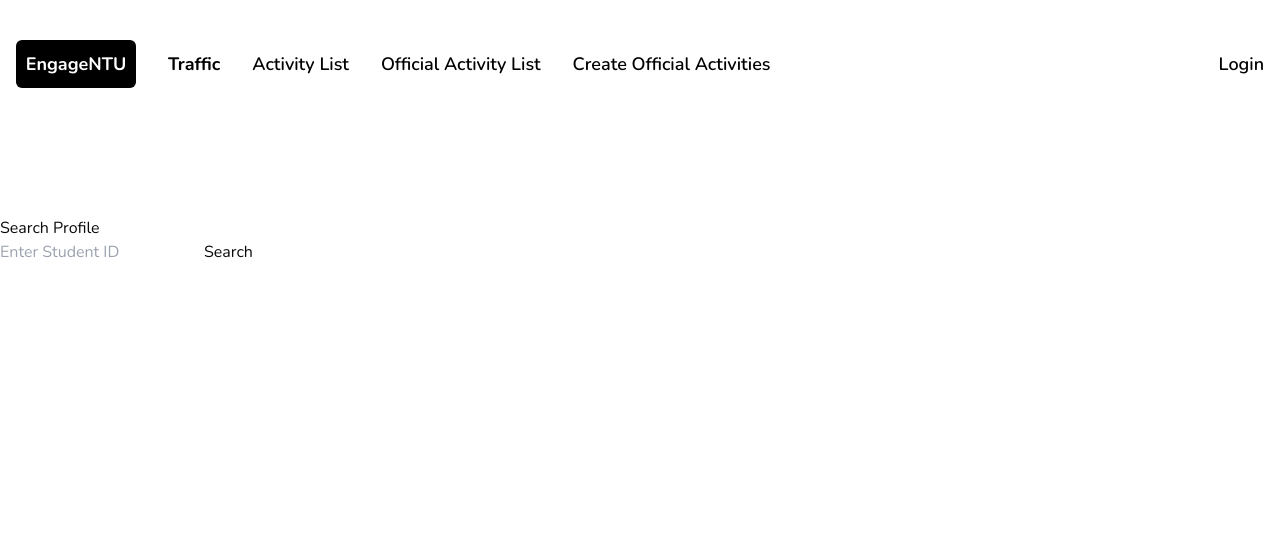
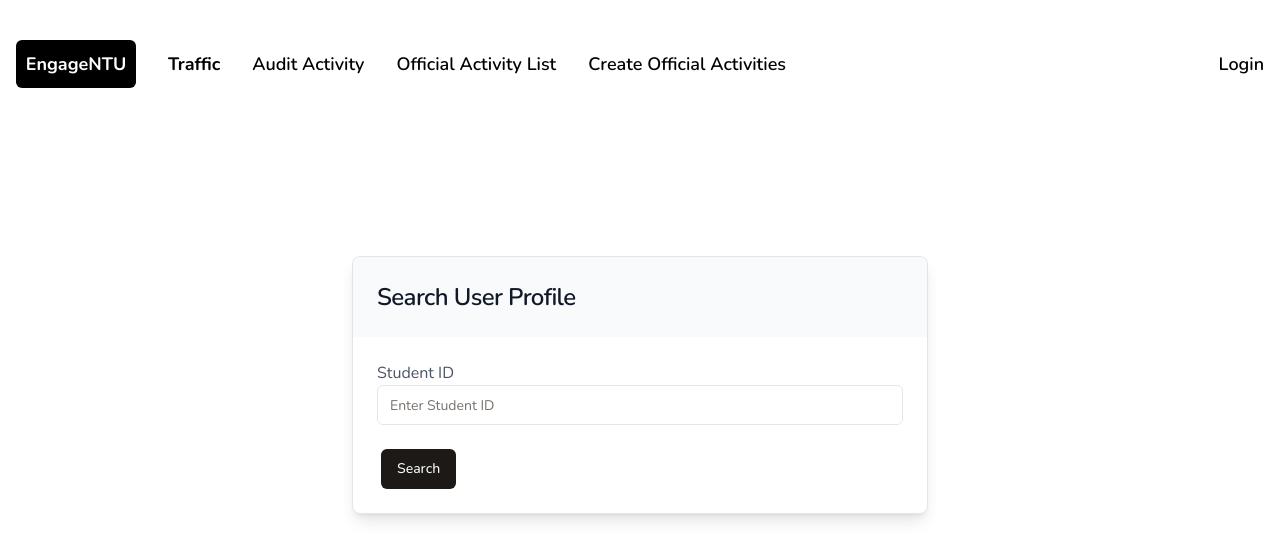
Before and after one commit to hhhh1300/cnlab_final_project, a Next.js app in the folder frontend/: page /admin/profile in a window 1280 px wide. Shown: the top 560 px of the page. Built offline with nearby package versions, Linux system fonts and the light colour scheme.

Commit message:
fix admin ui

```diff
--- a/frontend/src/app/admin/audit_activity/page.tsx
+++ b/frontend/src/app/admin/activity/manage/page.tsx
@@ -3,7 +3,16 @@
 
 import { useState } from "react";
 import eventsData, { Event } from "./data";
-
+import {
+  Card,
+  CardContent,
+  CardDescription,
+  CardFooter,
+  CardHeader,
+  CardTitle,
+} from '@/components/ui/card';
+import { Button } from '@/components/ui/button';
+import { Input } from '@/components/ui/input';
 // import useActivity from '@/hooks/useActivity';
 import type { ActivityData } from '@/lib/shared_types';
 
@@ -20,21 +29,30 @@ const AuditActivity = () => {
 
   return (
     <div>
-      <h1>Event Review</h1>
       <ul>
         {events.map((event) => (
-          <li key={event.id} style={{ marginBottom: "20px" }}>
+          <Card className="w-screen max-w-xl mx-auto mt-10 shadow-lg rounded-lg overflow-hidden flex flex-col">
+            <CardHeader className="bg-gray-50 p-6">
+              <CardTitle className="text-2xl font-semibold text-gray-900">
+                {event.content}
+              </CardTitle>
+            </CardHeader>
+            <CardContent className="bg-white p-6 space-y-6">
             <p><strong>Organizer:</strong> {event.organizer}</p>
             <p><strong>Time:</strong> {event.time}</p>
             <p><strong>Content:</strong> {event.content}</p>
             <p><strong>Status:</strong> {event.status}</p>
+            </CardContent>
+            <CardFooter>
             {event.status === "pending" && (
               <div>
-                <button onClick={() => handleApprove(event.id)}>Approve</button>
-                <button onClick={() => handleReject(event.id)} style={{ marginLeft: "10px" }}>Reject</button>
+                <Button onClick={() => handleApprove(event.id)}>Approve</Button>
+                <Button onClick={() => handleReject(event.id)} style={{ marginLeft: "10px" }}>Reject</Button>
               </div>
             )}
-          </li>
+            </CardFooter>
+
+          </Card>
         ))}
       </ul>
     </div>
--- a/frontend/src/app/admin/navbar.tsx
+++ b/frontend/src/app/admin/navbar.tsx
@@ -28,8 +28,8 @@ export default function Navbar() {
                 </Link>
             </Button>
             <Button className={`bg-white text-black rounded-lg h-[10vh] hover:bg-neutral-100 transition font-semibold ${lastSegment === "activity" ? "font-bold" : ""}`}>
-                <Link href="/admin/activity" className="text-sm lg:text-lg">
-                Activity List
+                <Link href="/admin/activity/manage" className="text-sm lg:text-lg">
+                Audit Activity
                 </Link>
             </Button>
             <Button className={`bg-white text-black rounded-lg h-[10vh] hover:bg-neutral-100 transition font-semibold ${lastSegment === "activity" ? "font-bold" : ""}`}>
@@ -38,7 +38,7 @@ export default function Navbar() {
                 </Link>
             </Button>
             <Button className={`bg-white text-black rounded-lg h-[10vh] hover:bg-neutral-100 transition font-semibold ${lastSegment === "create_activities" ? "font-bold" : ""}`}>
-                <Link href="/admin/create_activities" className="text-sm lg:text-lg">
+                <Link href="/admin/activity/create" className="text-sm lg:text-lg">
                 Create Official Activities
                 </Link>
             </Button>
--- a/frontend/src/app/admin/page.tsx
+++ b/frontend/src/app/admin/page.tsx
@@ -2,30 +2,10 @@
 
 import { Button } from '@/components/ui/button';
 import Link from 'next/link';
+export default function Page() {
 
-export default function Page() {
+
   return (
-    <main className="flex flex-col justify-center space-y-6">
-      <Button className="bg-white text-black rounded-lg h-[10vh] hover:bg-neutral-100 transition font-semibold">
-        <Link href="/admin/profile" className="text-sm lg:text-lg">
-          監控用戶流量
-        </Link>
-      </Button>
-      <Button className="bg-white text-black rounded-lg h-[10vh] hover:bg-neutral-100 transition font-semibold">
-        <Link href="/admin/audit_activity" className="text-sm lg:text-lg">
-          管理活動
-        </Link>
-      </Button>
-      <Button className="bg-white text-black rounded-lg h-[10vh] hover:bg-neutral-100 transition font-semibold">
-        <Link href="/admin/create_activities" className="text-sm lg:text-lg">
-          辦理官方講座
-        </Link>
-      </Button>
-      <Button className="bg-white text-black rounded-lg h-[10vh] hover:bg-neutral-100 transition font-semibold">
-        <Link href="/user/profile" className="text-sm lg:text-lg">
-          官方講座列表
-        </Link>
-      </Button>
-    </main>
+    <></>
   );
 }
--- a/frontend/src/app/admin/profile/page.tsx
+++ b/frontend/src/app/admin/profile/page.tsx
@@ -4,6 +4,17 @@
 
 import { useState } from "react";
 import profilesData, { Profile } from "./data";
+
+import {
+  Card,
+  CardContent,
+  CardDescription,
+  CardFooter,
+  CardHeader,
+  CardTitle,
+} from '@/components/ui/card';
+import { Button } from '@/components/ui/button';
+import { Input } from '@/components/ui/input';
 
 const SearchProfile = () => {
   const [searchId, setSearchId] = useState<string>("");
@@ -15,16 +26,24 @@ const SearchProfile = () => {
   };
 
   return (
+    <Card className="w-screen max-w-xl mx-auto mt-10 shadow-lg rounded-lg overflow-hidden flex flex-col">
+      <CardHeader className="bg-gray-50 p-6">
+        <CardTitle className="text-2xl font-semibold text-gray-900">
+          Search User Profile
+        </CardTitle>
+      </CardHeader>
+      <CardContent className="bg-white p-6 space-y-6">
         <div>
-      <h1>Search Profile</h1>
-      <div>
-        <input
+          <span className="text-gray-600 items-center">Student ID</span>
+          <span className="ml-4 text-gray-900">
+            <Input
               type="text"
               placeholder="Enter Student ID"
               value={searchId}
               onChange={(e) => setSearchId(e.target.value)}
             />
-        <button onClick={handleSearch}>Search</button>
+          </span>
+
         </div>
         {profile ? (
           <div>
@@ -36,7 +55,13 @@ const SearchProfile = () => {
         ) : (
           searchId && <p>No profile found for ID {searchId}</p>
         )}
-    </div>
+      </CardContent>
+      <CardFooter>
+        <span className="ml-1 text-gray-900">
+          <Button onClick={handleSearch}>Search</Button>
+        </span>
+      </CardFooter>
+    </Card>
   );
 }
 
```
Also changed, not shown: frontend/src/app/admin/activity/create/page.tsx (renamed from frontend/src/app/admin/create_activities/page.tsx), frontend/src/app/admin/activity/manage/data.ts (renamed from frontend/src/app/admin/audit_activity/data.ts). Lines whose indentation alone changed are shown as unchanged.
